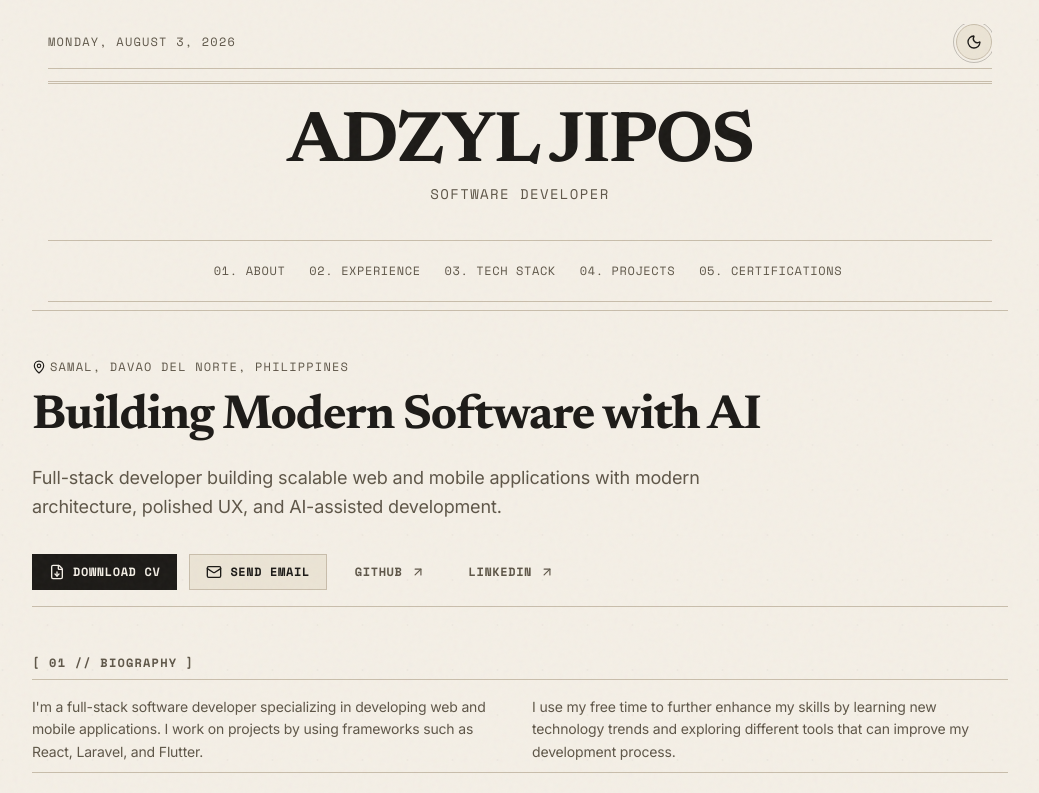
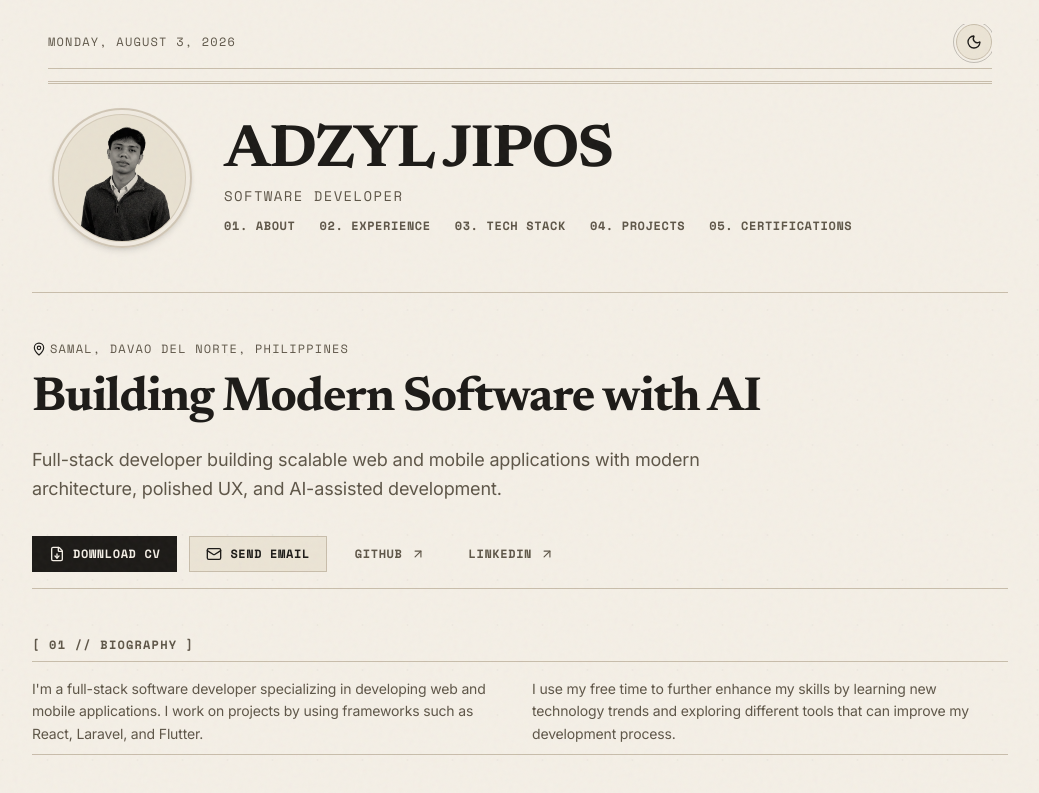
Before and after one commit to Dev-Aziii/my-portfolio-app, a React (Vite) app: page / in a window 1280 px wide. Shown: the top 793 px of the page, without its empty margins (120-1159 px from the left). Built offline with nearby package versions, Linux system fonts and the light colour scheme.

Commit message:
feat(masthead): enhance profile display and navigation layout for improved user experience

```diff
--- a/src/components/Masthead.tsx
+++ b/src/components/Masthead.tsx
@@ -223,15 +223,17 @@ export default function Masthead({ onNavigateSection }: MastheadProps) {
             <a
               href="#home"
               onClick={(e) => handleNavClick("home", e)}
-              className="flex items-center gap-2 group"
+              className="flex items-center gap-2.5 group"
               title="Adzyl Jipos - Home"
             >
+              <div className="p-0.5 border border-border/80 rounded-full bg-card shrink-0">
                 <img
-                src="/logo.webp"
-                alt="<AZI> Logo"
-                className="h-8 w-auto object-contain dark:invert-0 invert transition-transform group-hover:scale-105"
+                  src="/images/profile.webp"
+                  alt="Adzyl Jipos"
+                  className="size-7 sm:size-8 rounded-full object-cover grayscale contrast-110 sepia-[0.20] brightness-90 transition-all duration-500 group-hover:grayscale-0 group-hover:contrast-100 group-hover:sepia-0 group-hover:brightness-100 group-hover:scale-105"
                 />
-              <span className="font-serif font-bold text-lg tracking-tight text-foreground uppercase">
+              </div>
+              <span className="font-serif font-bold text-base sm:text-lg tracking-tight text-foreground uppercase">
                 Adzyl Jipos
               </span>
             </a>
@@ -249,58 +251,111 @@ export default function Masthead({ onNavigateSection }: MastheadProps) {
             </div>
           </div>
 
-          {/* Main Title Banner - Desktop only */}
+          {/* Main Title Banner & Profile Portrait (Desktop md+) */}
           <div
             id="masthead-banner"
-            className={`transition-all duration-300 ease-in-out motion-reduce:transition-none hidden md:block text-center rule-double overflow-hidden ${
+            className={`transition-all duration-300 ease-in-out motion-reduce:transition-none hidden md:block rule-double overflow-hidden ${
               isScrolled
                 ? "max-h-0 opacity-0 my-0 py-0 pointer-events-none"
-                : "max-h-40 opacity-100 my-3 py-4 sm:py-6 pointer-events-auto"
+                : "max-h-56 opacity-100 my-3 py-4 sm:py-6 pointer-events-auto"
             }`}
           >
-            <h1 className="text-4xl sm:text-6xl md:text-7xl font-serif font-bold tracking-tight text-foreground uppercase mb-1">
+            <div className="flex items-center gap-6 lg:gap-8 px-1">
+              {/* Double Ring Profile Portrait Frame */}
+              <div className="shrink-0 group relative cursor-pointer">
+                <div className="p-1 border-2 border-border/80 rounded-full bg-card/40 shadow-md transition-all duration-500 group-hover:border-foreground/40">
+                  <div className="size-28 lg:size-32 rounded-full border border-border/60 overflow-hidden bg-muted">
+                    <img
+                      src="/images/profile.webp"
+                      alt="Adzyl Jipos"
+                      className="size-full object-cover grayscale contrast-110 sepia-[0.20] brightness-90 transition-all duration-500 ease-out group-hover:grayscale-0 group-hover:contrast-100 group-hover:sepia-0 group-hover:brightness-100 group-hover:scale-105"
+                    />
+                  </div>
+                </div>
+              </div>
+
+              {/* Title & Subtitle + Nav Links */}
+              <div className="flex-1 min-w-0">
+                <h1 className="text-4xl sm:text-5xl lg:text-6xl font-serif font-bold tracking-tight text-foreground uppercase mb-1">
                   Adzyl Jipos
                 </h1>
-            <p className="font-mono text-xs sm:text-sm tracking-widest text-muted-foreground uppercase">
+                <p className="font-mono text-xs sm:text-sm tracking-widest text-muted-foreground uppercase mb-3">
+                  Software Developer
+                </p>
+
+                {/* Section Navigation Links */}
+                <nav aria-label="Masthead Navigation" className="overflow-x-auto">
+                  <ul className="flex items-center gap-x-4 lg:gap-x-6 gap-y-1 text-xs font-mono uppercase tracking-wider flex-wrap">
+                    {navItems.map((item) => (
+                      <li key={item.id}>
+                        <a
+                          href={`#${item.id}`}
+                          onClick={(e) => handleNavClick(item.id, e)}
+                          className="hover:underline underline-offset-4 transition-all hover:text-foreground text-muted-foreground font-semibold"
+                        >
+                          {item.label}
+                        </a>
+                      </li>
+                    ))}
+                  </ul>
+                </nav>
+              </div>
+            </div>
+          </div>
+
+          {/* Mobile Main Banner Unscrolled (< md) */}
+          {!isScrolled && (
+            <div className="flex md:hidden flex-col items-center text-center py-4 border-b border-border my-2">
+              <div className="shrink-0 group relative cursor-pointer mb-3">
+                <div className="p-1 border-2 border-border/80 rounded-full bg-card/40 shadow-md transition-all duration-500 group-hover:border-foreground/40">
+                  <div className="size-24 rounded-full border border-border/60 overflow-hidden bg-muted">
+                    <img
+                      src="/images/profile.webp"
+                      alt="Adzyl Jipos"
+                      className="size-full object-cover grayscale contrast-110 sepia-[0.20] brightness-90 transition-all duration-500 ease-out group-hover:grayscale-0 group-hover:contrast-100 group-hover:sepia-0 group-hover:brightness-100 group-hover:scale-105"
+                    />
+                  </div>
+                </div>
+              </div>
+              <h1 className="text-3xl font-serif font-bold tracking-tight text-foreground uppercase mb-1">
+                Adzyl Jipos
+              </h1>
+              <p className="font-mono text-xs tracking-widest text-muted-foreground uppercase">
                 Software Developer
               </p>
             </div>
+          )}
 
-          {/* Dynamic Navigation Bar (Desktop md+) */}
+          {/* Dynamic Compact Scrolled Navigation Bar (Desktop md+) */}
           <div
             className={`transition-all duration-300 ease-in-out motion-reduce:transition-none hidden md:flex items-center gap-4 ${
               isScrolled
-                ? "justify-between py-1 border-none"
-                : "justify-center py-2 border-t border-b border-border"
+                ? "justify-between py-2 border-t border-b border-border"
+                : "h-0 opacity-0 pointer-events-none overflow-hidden"
             }`}
           >
-            {/* Scrolled Logo Only */}
+            {/* Scrolled Logo + Mini Profile Avatar */}
             <a
               href="#home"
               onClick={(e) => handleNavClick("home", e)}
-              className={`transition-all duration-300 ease-in-out motion-reduce:transition-none shrink-0 group flex items-center ${
-                isScrolled
-                  ? "opacity-100 scale-100 w-auto pointer-events-auto"
-                  : "opacity-0 scale-75 w-0 pointer-events-none overflow-hidden"
-              }`}
+              className="shrink-0 group flex items-center gap-2.5"
               title="Adzyl Jipos - Home"
             >
+              <div className="p-0.5 border border-border/80 rounded-full bg-card shrink-0">
                 <img
-                src="/logo.webp"
-                alt="<AZI> Logo"
-                className="h-10 sm:h-11 w-auto object-contain dark:invert-0 invert transition-transform group-hover:scale-105"
+                  src="/images/profile.webp"
+                  alt="Adzyl Jipos"
+                  className="size-7 rounded-full object-cover grayscale contrast-110 sepia-[0.20] brightness-90 transition-all duration-300 group-hover:grayscale-0 group-hover:contrast-100 group-hover:sepia-0 group-hover:brightness-100 group-hover:scale-105"
                 />
+              </div>
+              <span className="font-serif font-bold text-lg tracking-tight text-foreground uppercase">
+                Adzyl Jipos
+              </span>
             </a>
 
-            {/* Section Navigation Links */}
-            <nav aria-label="Masthead Navigation" className="overflow-x-auto py-1 max-w-full">
-              <ul
-                className={`flex items-center text-xs font-mono uppercase tracking-wider transition-all duration-300 motion-reduce:transition-none ${
-                  isScrolled
-                    ? "gap-x-3 sm:gap-x-6 text-[11px] sm:text-xs whitespace-nowrap"
-                    : "flex-wrap justify-center gap-x-5 sm:gap-x-6 gap-y-2"
-                }`}
-              >
+            {/* Section Navigation Links in Scrolled Bar */}
+            <nav aria-label="Scrolled Navigation" className="overflow-x-auto py-1 max-w-full">
+              <ul className="flex items-center text-xs font-mono uppercase tracking-wider gap-x-4 lg:gap-x-6 whitespace-nowrap">
                 {navItems.map((item) => (
                   <li key={item.id}>
                     <a
@@ -308,26 +363,15 @@ export default function Masthead({ onNavigateSection }: MastheadProps) {
                       onClick={(e) => handleNavClick(item.id, e)}
                       className="hover:underline underline-offset-4 transition-all hover:text-foreground text-muted-foreground"
                     >
-                      <span className={isScrolled ? "hidden md:inline" : ""}>
                       {item.label}
-                      </span>
-                      {isScrolled && (
-                        <span className="md:hidden">{item.shortLabel}</span>
-                      )}
                     </a>
                   </li>
                 ))}
               </ul>
             </nav>
 
-            {/* Theme Toggle (Visible in scrolled mode on desktop) */}
-            <div
-              className={`transition-all duration-300 motion-reduce:transition-none shrink-0 ${
-                isScrolled
-                  ? "opacity-100 scale-100 pointer-events-auto"
-                  : "opacity-0 scale-75 pointer-events-none hidden"
-              }`}
-            >
+            {/* Theme Toggle in Scrolled Mode */}
+            <div className="shrink-0">
               <ThemeToggle />
             </div>
           </div>
```
Lines whose indentation alone changed are shown as unchanged.
